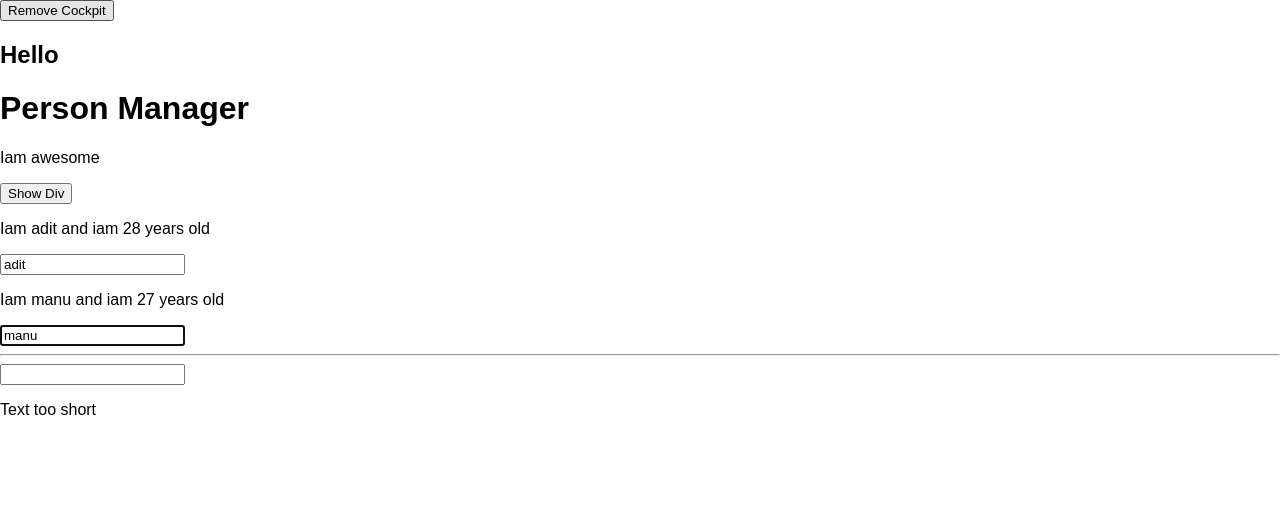
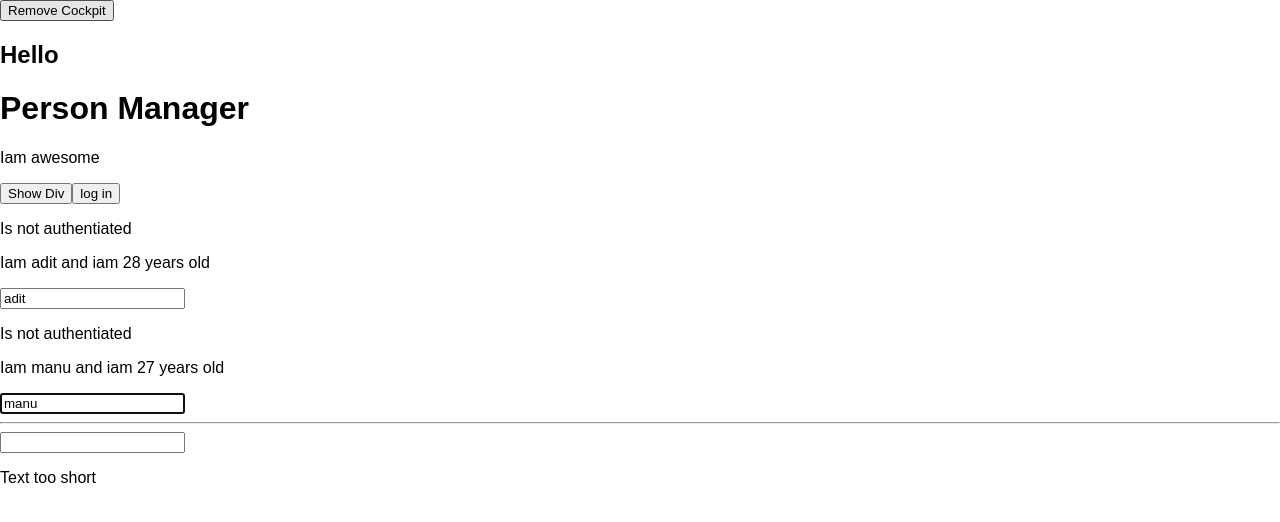
Before and after one commit to aditbharadwaj/React-Learning-Course-legacy, a React app: page / in a window 1280 px wide. Shown: the top 522 px of the page. Built offline with nearby package versions, Linux system fonts and the light colour scheme.

Commit message:
this commit includes >> using context API on class and functional components

```diff
--- a/src/components/Cockpit/Cockpit.js
+++ b/src/components/Cockpit/Cockpit.js
@@ -1,9 +1,12 @@
-import React, { useEffect, useRef } from "react";
+import React, { useEffect, useRef, useContext } from "react";
 import classes from "./Cockpit.css";
+import AuthContext from '../../context/auth-context';
 const cockpit = (props) => {
   //using ref inside functional components
   const toggleBtnRef = useRef(null);
-
+  //method 2 for context in functional components
+  const authContext = useContext(AuthContext);
+  console.log('authContext :', authContext.authenticated);
   useEffect(() => {
     console.log(" Cockpit js useeffect rednering");
     /* setTimeout(() => {
@@ -46,12 +49,16 @@
       <button
       className={btnClass}
       onClick={props.clicked}
-      ref={toggleBtnRef}
-      >
+      ref={toggleBtnRef} >
         Show Div
       </button>
+      <button onClick={authContext.login}>log in</button>
     </div>
   );
 };
 
 export default React.memo(cockpit);
+// method 1 auth context
+/* <AuthContext.Consumer>
+    { context =>  <button onClick={context.login}>log in</button>}
+     </AuthContext.Consumer> */
--- a/src/components/Persons/person/Person.js
+++ b/src/components/Persons/person/Person.js
@@ -1,6 +1,6 @@
 import React, { Component , Fragment } from "react";
 import PropTypes from 'prop-types';
-
+import Authcontext from '../../../context/auth-context'
 //import classes from "./Person.css";
 //import Aux from '../../../hoc/Auxiliary'
 // Rendering Child Compoenenet and usage of Props for passing data and methods
@@ -11,11 +11,19 @@
     super(props);
     this.inputElementRef = React.createRef();
   }
+
+  //method 2 to use context in class component hsorter and easier
+  static contextType = Authcontext;
+
   componentDidMount(){
     //using reference method 1 to initate focus on any element old version
     //this.inputElement.focus();
     //method 2 below new version
     this.inputElementRef.current.focus();
+
+    //method 2 for context
+
+    console.log(this.context.authenticated );
   }
   render() {
     console.log(" Person.js renderd");
@@ -23,6 +31,8 @@
       // <div className="Person" style={style}>
       //<div className={classes.Person}>
       <Fragment>
+      { this.context.authenticated  ? <p>Authenticated</p> : <p>Is not authentiated</p>}
+
         <p key="12" onClick={this.props.click}>
           {" "}
           Iam {this.props.name} and iam {this.props.age} years old
@@ -49,6 +59,13 @@
 };
 export default Person;
 
+//method 1 for context
+/* <Authcontext.Consumer>
+      {context => context.authenticated  ? <p>Authenticated</p> : <p>Is not authentiated</p>}
+      </Authcontext.Consumer> */
+
+
+// {this.props.isAuth ? <p>Authenticated</p> : <p>Is not authentiated</p>}
 //using radium
 /*  const style = {
         '@media (min-width:500px)':{
--- a/src/containers/App.js
+++ b/src/containers/App.js
@@ -9,6 +9,7 @@
 import Persons from "../components/Persons/Persons";
 import Cockpit from "../components/Cockpit/Cockpit";
 import Aux from "../hoc/Auxiliary";
+import AuthContext from "../context/auth-context";
 class App extends Component {
   // Life cylce hooks example
   constructor(props) {
@@ -33,6 +34,7 @@
     userInput: "",
     showCockpit: true,
     changeCounter: 0,
+    authenticated: false,
   };
   static getDerivedStateFromProps(props, state) {
     console.log(" app.js get derive stte from props", props);
@@ -72,6 +74,11 @@
     text.splice(index, 1);
     const updatedText = text.join("");
     this.setState({ userInput: updatedText });
+  };
+
+  //using prop chain
+  loginHandler = () => {
+    this.setState({ authenticated: true });
   };
 
   //flexible component with respective input and key update
@@ -131,6 +138,7 @@
             persons={this.state.persons}
             clicked={this.deletePersonHandler}
             changed={this.nameChangeHandler}
+            isAuthenticated={this.state.authenticated}
           ></Persons>
           <hr />
           <input
@@ -154,15 +162,23 @@
         >
           Remove Cockpit
         </button>
+        <AuthContext.Provider
+          value={{
+            authenticated: this.state.authenticated,
+            login: this.loginHandler,
+          }}
+        >
           {this.state.showCockpit ? (
             <Cockpit
               showPerson={this.state.showPerson}
               personsLength={this.state.persons.length}
               clicked={this.togglePersonHandler}
               appTitle={this.props.appTitle}
-          ></Cockpit>
+              login={this.loginHandler}
+            />
           ) : null}
           {persons}
+        </AuthContext.Provider>
       </Aux>
     );
   }
--- /dev/null
+++ b/src/context/auth-context.js
@@ -0,0 +1,8 @@
+import React from "react";
+
+const authContext = React.createContext({
+  authenticated: false,
+  login: () => {},
+});
+
+export default authContext;
```
Also changed, not shown: src/components/Persons/Persons.js (+4 -3 lines). Lines whose indentation alone changed are shown as unchanged.
